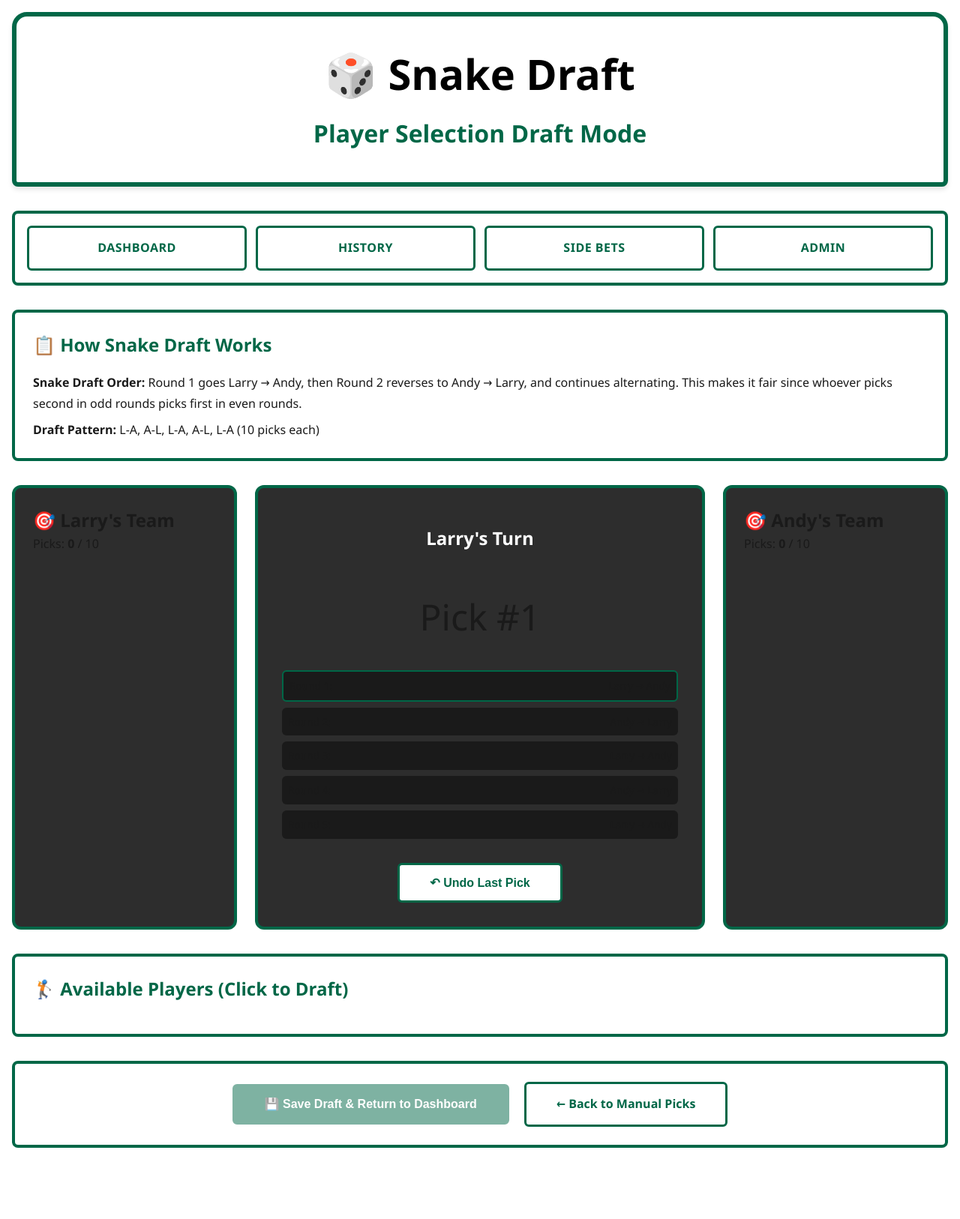
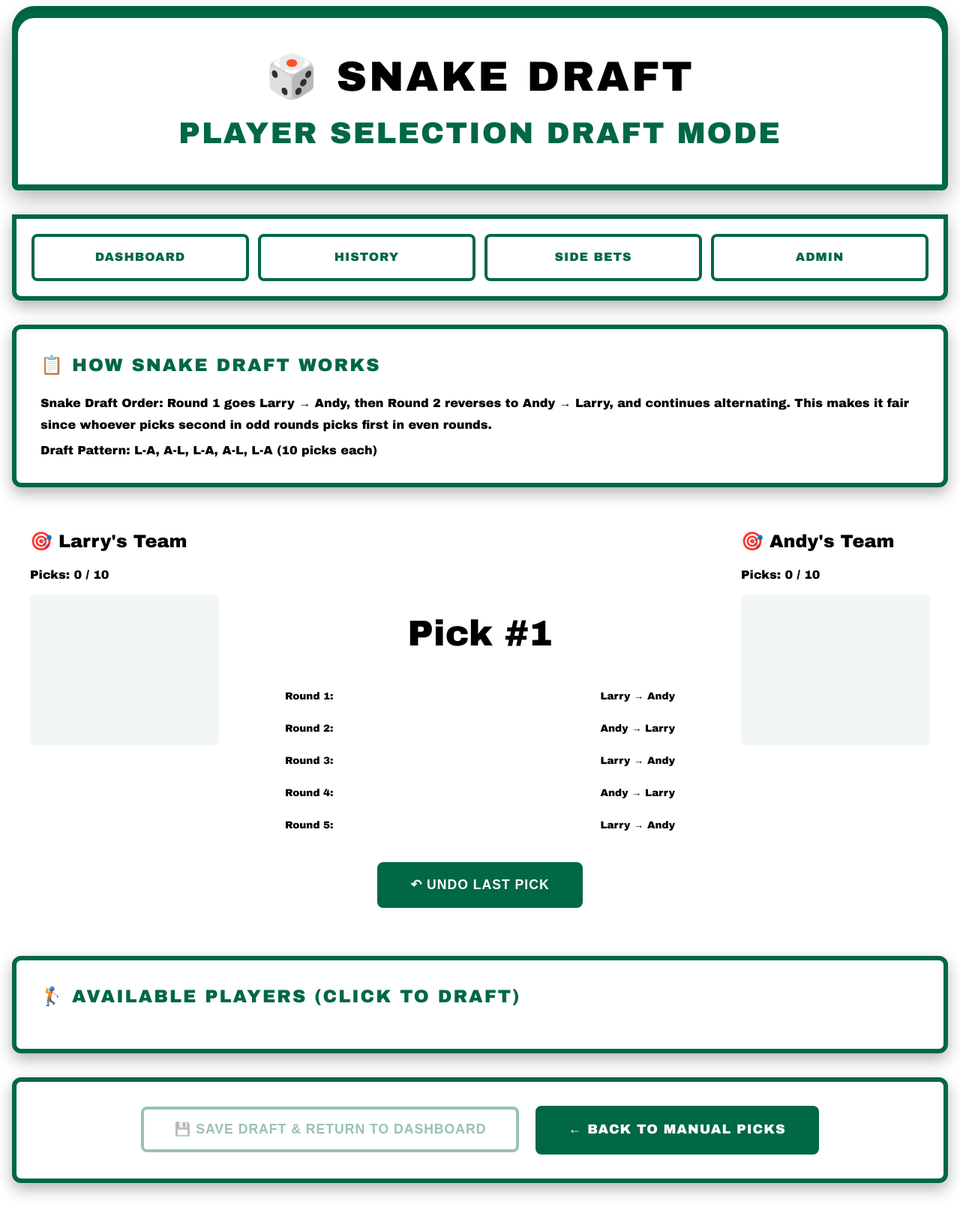
Before and after one commit to soverylarry/golf-betting-app, a Flask app: page / in a window 1280 px wide. Shown: the whole page at 75% size. Before the commit the page ends 1531 px from the top, so only its background shows below. Run offline with Flask 3, Linux system fonts and the light colour scheme.

Commit message:
Update style.css
again!

```diff
--- a/static/style.css
+++ b/static/style.css
@@ -1,15 +1,16 @@
-/* Golf Betting App - Simple Masters White Theme */
+/* Golf Betting App - Authentic Augusta Masters Scoreboard Theme */
 
 :root {
-    --primary-green: #006747;
-    --secondary-green: #1a5c45;
-    --dark-bg: #1a1a1a;
-    --card-bg: #2d2d2d;
-    --text-light: #f0f0f0;
-    --accent-blue: #4a9eff;
-    --accent-red: #ff5555;
-    --accent-orange: #ffaa33;
-    --border-color: #3d3d3d;
+    /* Authentic Masters Scoreboard Colors */
+    --masters-white: #ffffff;
+    --masters-green: #006747;
+    --masters-dark-green: #004d35;
+    --masters-trim: #1a5c45;
+    --text-black: #000000;
+    --score-red: #d32f2f;  /* Under par - red numbers */
+    --score-green: #006747; /* At/over par - green numbers */
+    --background-sky: #e8f4f8;
+    --shadow: rgba(0, 0, 0, 0.3);
 }
 
 * {
@@ -19,59 +20,80 @@
 }
 
 body {
-    font-family: 'Segoe UI', Tahoma, Geneva, Verdana, sans-serif;
+    font-family: 'Arial Black', 'Arial Bold', 'Helvetica', sans-serif;
     background: #ffffff;
-    color: #1a1a1a;
-    line-height: 1.6;
+    color: var(--text-black);
+    line-height: 1.4;
     min-height: 100vh;
     padding: 1rem;
 }
 
 .container {
-    max-width: 1400px;
+    max-width: 1600px;
     margin: 0 auto;
 }
 
-/* Header */
+/* Header - Masters Scoreboard Style with Curved Top */
 header {
     text-align: center;
     margin-bottom: 2rem;
-    padding: 2rem 1.5rem;
-    background: #ffffff;
-    border: 6px solid var(--primary-green);
-    border-radius: 20px 20px 8px 8px;
-    box-shadow: 0 4px 6px rgba(0, 0, 0, 0.1);
+    padding: 2.5rem 2rem 2rem 2rem;
+    background: var(--masters-white);
+    border: 8px solid var(--masters-green);
+    border-radius: 30px 30px 8px 8px;
+    box-shadow: 0 10px 30px var(--shadow);
+    position: relative;
+    overflow: visible;
+}
+
+header::before {
+    content: '';
+    position: absolute;
+    top: -16px;
+    left: 50%;
+    transform: translateX(-50%);
+    width: calc(100% + 16px);
+    height: 50px;
+    background: var(--masters-green);
+    border-radius: 30px 30px 0 0;
+    z-index: -1;
 }
 
 header h1 {
     font-size: clamp(2rem, 6vw, 3.5rem);
     margin-bottom: 0.5rem;
-    color: #000000;
+    color: var(--text-black);
+    font-weight: 900;
+    letter-spacing: 3px;
+    text-transform: uppercase;
+}
+
+.tournament-name {
+    font-size: clamp(1.5rem, 4vw, 2.5rem);
+    color: var(--masters-green);
+    font-weight: 900;
+    margin-bottom: 0.5rem;
+    letter-spacing: 2px;
+    text-transform: uppercase;
+}
+
+.stakes {
+    font-size: 1.2rem;
+    color: var(--text-black);
+    margin-top: 0.75rem;
     font-weight: 700;
 }
 
-.tournament-name {
-    font-size: clamp(1.3rem, 4vw, 2rem);
-    color: var(--primary-green);
-    font-weight: 600;
-    margin-bottom: 0.5rem;
-}
-
-.stakes {
-    font-size: 1.1rem;
-    color: #333333;
-    margin-top: 0.5rem;
-}
-
 .stakes strong {
-    color: var(--accent-red);
-    font-weight: 700;
+    color: var(--score-red);
+    font-weight: 900;
 }
 
 .last-updated {
-    font-size: 0.9rem;
-    color: #666666;
+    font-size: 0.95rem;
+    color: #666;
     margin-top: 0.75rem;
+    font-weight: 600;
 }
 
 /* Navigation */
@@ -80,218 +102,242 @@ nav {
     flex-wrap: wrap;
     gap: 0.75rem;
     margin-bottom: 2rem;
-    background: #ffffff;
-    padding: 1rem;
-    border: 4px solid var(--primary-green);
-    border-radius: 8px;
+    background: var(--masters-white);
+    padding: 1.25rem;
+    border: 6px solid var(--masters-green);
+    border-radius: 0 0 12px 12px;
+    box-shadow: 0 8px 20px var(--shadow);
 }
 
 nav a {
     flex: 1;
-    min-width: 120px;
-    padding: 0.9rem 1.5rem;
-    background: #ffffff;
-    color: var(--primary-green);
+    min-width: 130px;
+    padding: 1rem 1.5rem;
+    background: var(--masters-white);
+    color: var(--masters-green);
     text-decoration: none;
-    border: 3px solid var(--primary-green);
-    border-radius: 6px;
+    border: 4px solid var(--masters-green);
+    border-radius: 8px;
     text-align: center;
     transition: all 0.3s ease;
-    font-weight: 600;
+    font-weight: 900;
     text-transform: uppercase;
-    letter-spacing: 0.5px;
+    letter-spacing: 1px;
+    font-size: 1rem;
 }
 
 nav a:hover {
-    background: var(--primary-green);
-    color: #ffffff;
-    transform: translateY(-2px);
+    background: var(--masters-green);
+    color: var(--masters-white);
+    transform: translateY(-3px);
+    box-shadow: 0 6px 12px var(--shadow);
 }
 
 nav a.active {
-    background: var(--primary-green);
-    color: #ffffff;
+    background: var(--masters-green);
+    color: var(--masters-white);
+    border-width: 5px;
 }
 
-/* Scoreboard */
+/* Scoreboard - Masters Style */
 .scoreboard {
     display: grid;
-    grid-template-columns: 1fr;
+    grid-template-columns: 1fr 1fr;
     gap: 2rem;
     margin-bottom: 2rem;
 }
 
-@media (min-width: 900px) {
+@media (max-width: 900px) {
     .scoreboard {
-        grid-template-columns: 1fr 1fr;
+        grid-template-columns: 1fr;
     }
 }
 
+/* Side Bets Summary (below scoreboard) */
+.side-bets-summary {
+    background: var(--masters-white);
+    border: 8px solid var(--masters-green);
+    border-radius: 12px;
+    padding: 1.5rem;
+    text-align: center;
+    box-shadow: 0 8px 20px var(--shadow);
+    margin-bottom: 2rem;
+}
+
+.side-bets-summary h3 {
+    margin-bottom: 1rem;
+    color: var(--masters-green);
+    font-weight: 900;
+    font-size: 1.2rem;
+    text-transform: uppercase;
+}
+
 .team-card {
-    background: #ffffff;
-    border-radius: 8px;
-    padding: 0;
-    border: 6px solid var(--primary-green);
-    box-shadow: 0 4px 6px rgba(0, 0, 0, 0.1);
+    background: var(--masters-white);
+    border: 8px solid var(--masters-green);
+    border-radius: 12px;
+    box-shadow: 0 10px 30px var(--shadow);
     overflow: hidden;
 }
 
+/* Player Name Headers */
 .team-card h2 {
-    font-size: 1.8rem;
-    padding: 1rem;
+    font-size: 2rem;
+    padding: 1.25rem;
     text-align: center;
-    background: var(--primary-green);
-    color: #ffffff;
-    font-weight: 700;
+    background: var(--masters-green);
+    color: var(--masters-white);
+    font-weight: 900;
+    letter-spacing: 3px;
+    text-transform: uppercase;
+    border-bottom: 5px solid var(--masters-dark-green);
 }
 
+/* Score Display - Scoreboard Style */
 .total-score {
-    font-size: clamp(4rem, 10vw, 6rem);
+    font-size: clamp(5rem, 12vw, 7rem);
     font-weight: 900;
     text-align: center;
-    padding: 1.5rem;
+    padding: 2rem 1rem;
     margin: 0;
-    color: #000000;
-    background: #ffffff;
+    background: var(--masters-white);
+    font-family: 'Arial Black', sans-serif;
 }
 
 .total-score.winning {
-    color: #d32f2f;
+    color: var(--score-red);  /* Under par = RED */
 }
 
 .total-score.losing {
-    color: var(--primary-green);
+    color: var(--score-green);  /* Over par = GREEN */
 }
 
 .total-score.tied {
-    color: #000000;
+    color: var(--text-black);  /* Tied = BLACK */
 }
 
 .score-label {
     text-align: center;
-    color: #333333;
-    font-size: 0.95rem;
-    font-weight: 700;
+    color: var(--text-black);
+    font-size: 1rem;
+    font-weight: 900;
     padding: 0.75rem;
     background: rgba(0, 103, 71, 0.1);
-    border-top: 3px solid var(--primary-green);
     text-transform: uppercase;
+    letter-spacing: 2px;
+    border-top: 3px solid var(--masters-green);
 }
 
-/* Players List */
+/* Players List - Grid Style */
 .players-list {
-    padding: 1rem;
-    background: #ffffff;
+    padding: 1.5rem;
+    background: var(--masters-white);
 }
 
 .players-list h3 {
-    font-size: 0.95rem;
-    margin-bottom: 0.75rem;
-    color: var(--primary-green);
+    font-size: 1.1rem;
+    margin-bottom: 1rem;
+    color: var(--text-black);
     text-transform: uppercase;
-    font-weight: 700;
-    border-bottom: 2px solid var(--primary-green);
-    padding-bottom: 0.5rem;
+    letter-spacing: 2px;
+    font-weight: 900;
+    border-bottom: 4px solid var(--masters-green);
+    padding-bottom: 0.75rem;
 }
 
 .player-row {
     display: grid;
     grid-template-columns: 1fr auto auto;
-    gap: 0.75rem;
-    padding: 0.85rem;
+    gap: 1rem;
+    padding: 1rem;
     margin-bottom: 0.5rem;
-    background: rgba(0, 103, 71, 0.05);
-    border-radius: 4px;
+    background: var(--masters-white);
+    border: 3px solid var(--masters-green);
+    border-radius: 6px;
     align-items: center;
-    border-left: 4px solid transparent;
+    border-left: 6px solid var(--masters-green);
 }
 
 .player-row.counting {
-    border-left-color: var(--primary-green);
-    background: rgba(0, 103, 71, 0.1);
-    font-weight: 600;
+    border-left-color: var(--score-red);
+    border-width: 4px;
+    border-left-width: 8px;
+    background: rgba(211, 47, 47, 0.05);
 }
 
 .player-row.bench {
-    opacity: 0.7;
+    opacity: 0.6;
+    border-left-color: #999;
 }
 
 .player-name {
-    font-weight: 600;
-    color: #000000;
+    font-weight: 900;
+    color: var(--text-black);
     overflow: hidden;
     text-overflow: ellipsis;
     white-space: nowrap;
+    font-size: 1.1rem;
+    text-transform: uppercase;
+    letter-spacing: 0.5px;
 }
 
 .player-score {
     font-weight: 900;
-    font-size: 1.3rem;
-    min-width: 50px;
+    font-size: 1.8rem;
+    min-width: 60px;
     text-align: right;
+    font-family: 'Arial Black', sans-serif;
 }
 
 .player-row.counting .player-score {
-    color: #d32f2f;
+    color: var(--score-red);  /* Top 4 scores in RED */
 }
 
 .player-row.bench .player-score {
-    color: var(--primary-green);
+    color: var(--score-green);  /* Bench scores in GREEN */
 }
 
 .player-status {
-    min-width: 35px;
+    min-width: 40px;
     text-align: right;
-    color: #666666;
-    font-size: 0.9rem;
-    font-weight: 600;
+    color: var(--text-black);
+    font-size: 1rem;
+    font-weight: 900;
 }
 
 .bench-players {
-    margin-top: 1rem;
+    margin-top: 1.5rem;
 }
 
 .bench-players summary {
     cursor: pointer;
-    padding: 0.75rem;
-    background: var(--primary-green);
-    color: #ffffff;
-    border-radius: 6px;
-    font-size: 0.9rem;
-    font-weight: 600;
-    margin-bottom: 0.75rem;
+    padding: 1rem;
+    background: var(--masters-green);
+    color: var(--masters-white);
+    border-radius: 8px;
+    font-size: 1rem;
+    font-weight: 900;
+    margin-bottom: 1rem;
+    text-transform: uppercase;
+    letter-spacing: 1px;
+    border: 3px solid var(--masters-dark-green);
 }
 
 .bench-players summary:hover {
-    background: var(--secondary-green);
-}
-
-/* Side Bets Summary */
-.side-bets-summary {
-    background: #ffffff;
-    border-radius: 8px;
-    padding: 1.5rem;
-    text-align: center;
-    margin-bottom: 2rem;
-    border: 4px solid var(--primary-green);
-}
-
-.side-bets-summary h3 {
-    margin-bottom: 1rem;
-    color: var(--primary-green);
-    font-weight: 700;
+    background: var(--masters-dark-green);
 }
 
 /* Controls */
 .controls {
     display: flex;
     flex-direction: column;
-    gap: 1rem;
+    gap: 1.25rem;
     align-items: center;
     padding: 1.5rem;
-    background: #ffffff;
-    border: 4px solid var(--primary-green);
-    border-radius: 8px;
+    background: var(--masters-white);
+    border: 6px solid var(--masters-green);
+    border-radius: 12px;
+    box-shadow: 0 8px 20px var(--shadow);
 }
 
 @media (min-width: 640px) {
@@ -301,45 +347,46 @@ nav a.active {
     }
 }
 
-/* Buttons */
+/* Buttons - Scoreboard Style */
 .btn-primary, .btn-secondary {
-    padding: 0.9rem 2.5rem;
-    border: none;
-    border-radius: 6px;
-    font-size: 1rem;
-    font-weight: 700;
+    padding: 1rem 2.5rem;
+    border: 4px solid var(--masters-green);
+    border-radius: 8px;
+    font-size: 1.1rem;
+    font-weight: 900;
     cursor: pointer;
     transition: all 0.3s ease;
     text-decoration: none;
     display: inline-block;
+    text-transform: uppercase;
+    letter-spacing: 1px;
 }
 
 .btn-primary {
-    background: var(--primary-green);
-    color: #ffffff;
-    border: 3px solid var(--primary-green);
+    background: var(--masters-white);
+    color: var(--masters-green);
 }
 
 .btn-primary:hover:not(:disabled) {
-    background: var(--secondary-green);
-    transform: translateY(-2px);
+    background: var(--masters-green);
+    color: var(--masters-white);
+    transform: translateY(-3px);
+    box-shadow: 0 6px 12px var(--shadow);
 }
 
 .btn-primary:disabled {
-    opacity: 0.5;
+    opacity: 0.4;
     cursor: not-allowed;
 }
 
 .btn-secondary {
-    background: #ffffff;
-    color: var(--primary-green);
-    border: 3px solid var(--primary-green);
+    background: var(--masters-green);
+    color: var(--masters-white);
 }
 
 .btn-secondary:hover {
-    background: var(--primary-green);
-    color: #ffffff;
-    transform: translateY(-2px);
+    background: var(--masters-dark-green);
+    transform: translateY(-3px);
 }
 
 .auto-refresh-toggle {
@@ -348,13 +395,13 @@ nav a.active {
     gap: 0.75rem;
     cursor: pointer;
     user-select: none;
-    color: #333333;
-    font-weight: 600;
+    color: var(--text-black);
+    font-weight: 900;
 }
 
 .auto-refresh-toggle input[type="checkbox"] {
-    width: 20px;
-    height: 20px;
+    width: 22px;
+    height: 22px;
     cursor: pointer;
 }
 
@@ -368,108 +415,116 @@ nav a.active {
 }
 
 .stat-card {
-    background: #ffffff;
-    padding: 2rem;
-    border-radius: 8px;
+    background: var(--masters-white);
+    padding: 2.5rem;
+    border-radius: 12px;
     text-align: center;
-    min-width: 180px;
-    border: 4px solid var(--primary-green);
+    min-width: 200px;
+    border: 8px solid var(--masters-green);
+    box-shadow: 0 8px 20px var(--shadow);
 }
 
 .stat-card .stat-number {
-    font-size: 3.5rem;
+    font-size: 4.5rem;
     font-weight: 900;
-    color: var(--primary-green);
+    color: var(--score-red);
 }
 
 .stat-card .stat-label {
-    color: #333333;
-    margin-top: 0.5rem;
-    font-weight: 700;
+    color: var(--text-black);
+    margin-top: 0.75rem;
+    font-weight: 900;
+    text-transform: uppercase;
+    letter-spacing: 1px;
 }
 
 .history-list {
     display: flex;
     flex-direction: column;
-    gap: 1rem;
+    gap: 1.25rem;
 }
 
 .history-item {
-    background: #ffffff;
-    padding: 1.5rem;
-    border-radius: 8px;
-    border-left: 6px solid var(--primary-green);
-    border: 4px solid var(--primary-green);
+    background: var(--masters-white);
+    padding: 1.75rem;
+    border-radius: 12px;
+    border: 6px solid var(--masters-green);
+    border-left-width: 12px;
+    box-shadow: 0 6px 15px var(--shadow);
+}
+
+.history-item h3 {
+    color: var(--masters-green);
+    font-weight: 900;
 }
 
 /* Admin Page */
 .admin-section {
-    background: #ffffff;
-    padding: 1.5rem;
-    border-radius: 8px;
+    background: var(--masters-white);
+    padding: 2rem;
+    border-radius: 12px;
     margin-bottom: 2rem;
-    border: 4px solid var(--primary-green);
+    border: 6px solid var(--masters-green);
+    box-shadow: 0 8px 20px var(--shadow);
 }
 
 .admin-section h2 {
-    margin-bottom: 1rem;
-    color: var(--primary-green);
-    font-weight: 700;
-}
-
-.form-group {
-    margin-bottom: 1.5rem;
+    margin-bottom: 1.25rem;
+    color: var(--masters-green);
+    font-weight: 900;
+    text-transform: uppercase;
+    letter-spacing: 2px;
 }
 
 .form-group label {
     display: block;
-    margin-bottom: 0.5rem;
-    font-weight: 700;
-    color: #333333;
+    margin-bottom: 0.75rem;
+    font-weight: 900;
+    color: var(--text-black);
+    text-transform: uppercase;
+    letter-spacing: 1px;
 }
 
 .form-group input[type="text"],
 .form-group select {
     width: 100%;
-    padding: 0.85rem;
-    background: #ffffff;
-    border: 2px solid var(--primary-green);
-    border-radius: 6px;
-    color: #000000;
-    font-size: 1rem;
+    padding: 1rem;
+    background: var(--masters-white);
+    border: 4px solid var(--masters-green);
+    border-radius: 8px;
+    color: var(--text-black);
+    font-size: 1.1rem;
+    font-weight: 700;
 }
 
 .player-selector {
     display: grid;
-    grid-template-columns: repeat(auto-fill, minmax(220px, 1fr));
+    grid-template-columns: repeat(auto-fill, minmax(240px, 1fr));
     gap: 0.75rem;
     max-height: 500px;
     overflow-y: auto;
-    padding: 1rem;
-    background: rgba(0, 103, 71, 0.05);
+    padding: 1.25rem;
+    background: var(--masters-white);
+    border: 4px solid var(--masters-green);
     border-radius: 8px;
-    border: 2px solid var(--primary-green);
 }
 
 .player-selector label {
     display: flex;
     align-items: center;
     gap: 0.75rem;
-    padding: 0.75rem;
+    padding: 0.85rem;
+    border: 3px solid var(--masters-green);
     border-radius: 6px;
     cursor: pointer;
-    transition: background 0.2s;
-    font-weight: 600;
+    transition: all 0.2s;
+    font-weight: 700;
+    background: var(--masters-white);
 }
 
 .player-selector label:hover {
-    background: rgba(0, 103, 71, 0.15);
-}
-
-.player-selector input[type="checkbox"] {
-    width: 20px;
-    height: 20px;
-    cursor: pointer;
+    background: rgba(0, 103, 71, 0.1);
+    border-width: 4px;
 }
 
 /* Draft Page */
@@ -494,33 +549,92 @@ nav a.active {
     border: 4px solid var(--primary-green);
 }
 
+.draft-board h2 {
+    color: var(--primary-green);
+    font-weight: 700;
+    margin-bottom: 1rem;
+}
+
+.draft-board h3 {
+    color: #333333;
+    font-weight: 700;
+    margin-bottom: 1rem;
+}
+
+.turn-indicator {
+    background: var(--primary-green);
+    color: #ffffff;
+    padding: 1rem;
+    border-radius: 8px;
+    text-align: center;
+    font-weight: 900;
+    font-size: 1.3rem;
+    margin-bottom: 1.5rem;
+}
+
+.pick-counter {
+    color: #333333;
+    font-weight: 700;
+    margin-bottom: 1rem;
+}
+
 .player-card {
-    background: rgba(0, 103, 71, 0.05);
+    background: #ffffff;
+    border: 3px solid var(--primary-green);
     padding: 1rem;
     margin-bottom: 0.75rem;
     border-radius: 6px;
     cursor: pointer;
     transition: all 0.2s;
-    border-left: 4px solid var(--primary-green);
+    border-left-width: 6px;
+    font-weight: 600;
+    color: #000000;
 }
 
 .player-card:hover {
     transform: translateX(5px);
-    background: rgba(0, 103, 71, 0.15);
+    background: rgba(0, 103, 71, 0.1);
+    border-left-width: 8px;
 }
 
 .player-card.selected {
-    opacity: 0.4;
+    opacity: 0.3;
     cursor: not-allowed;
+}
+
+.drafted-list {
+    background: rgba(0, 103, 71, 0.05);
+    padding: 1rem;
+    border-radius: 6px;
+    min-height: 200px;
+}
+
+.drafted-list li {
+    background: #ffffff;
+    border: 2px solid var(--primary-green);
+    padding: 0.75rem;
+    margin-bottom: 0.5rem;
+    border-radius: 4px;
+    list-style: none;
+    color: #000000;
+    font-weight: 600;
+}
+
+.draft-actions {
+    display: flex;
+    gap: 1rem;
+    margin-top: 1.5rem;
+    flex-wrap: wrap;
+}
+
+.draft-actions button {
+    flex: 1;
+    min-width: 120px;
 }
 
 /* Responsive */
 @media (max-width: 640px) {
-    body {
-        padding: 0.5rem;
-    }
-
     header {
-        padding: 1.5rem 1rem;
+        padding: 2rem 1rem 1.5rem 1rem;
     }
 }
```
